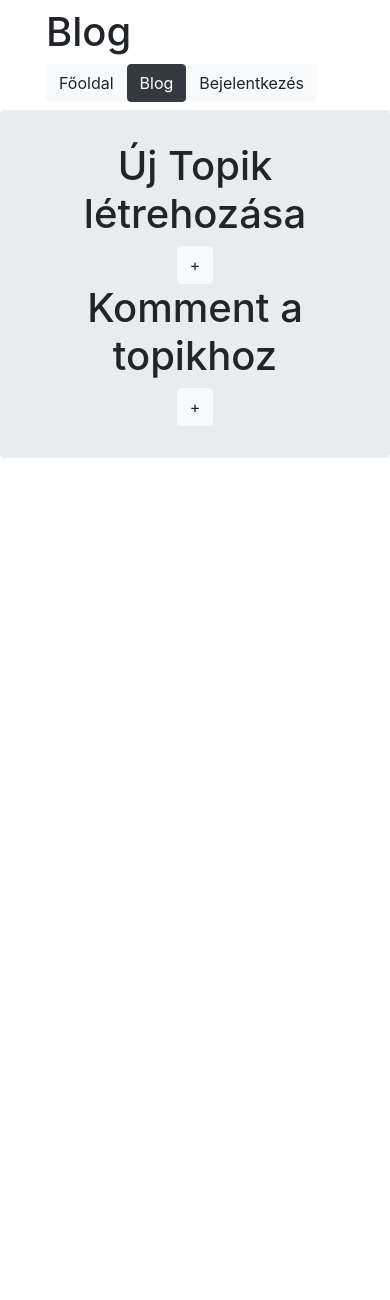
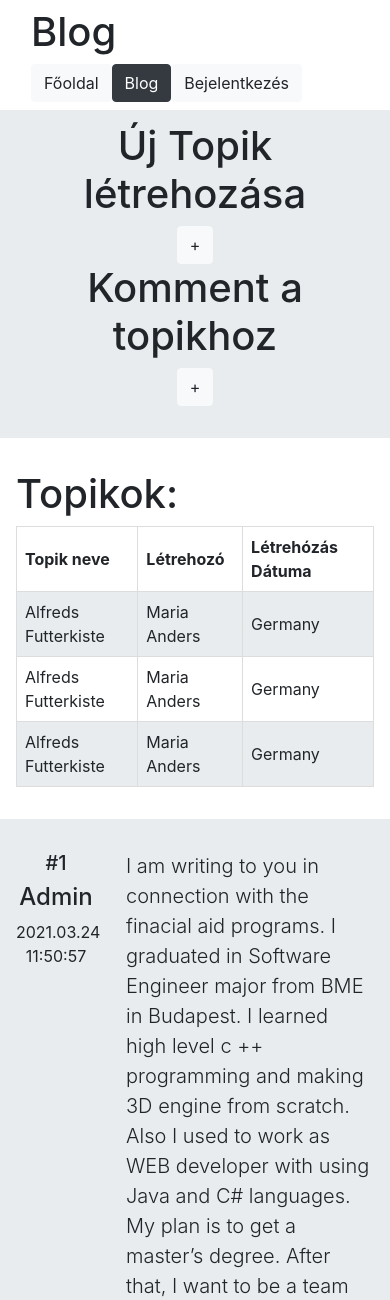
Before and after one commit to LoganFry24/PHP-Blog, a PHP site: page /blog.html in a window 390 px wide. Shown: the top 1300 px of the page. Before the commit the page ends 458 px from the top, so only its background shows below. Run offline with PHP 8.4, Linux system fonts and the light colour scheme.

Commit message:
Responsive update

```diff
--- a/blog.html
+++ b/blog.html
@@ -10,8 +10,10 @@
   <script src="https://ajax.googleapis.com/ajax/libs/jquery/3.5.1/jquery.min.js"></script>
   <script src="https://cdnjs.cloudflare.com/ajax/libs/popper.js/1.16.0/umd/popper.min.js"></script>
   <script src="https://maxcdn.bootstrapcdn.com/bootstrap/4.5.2/js/bootstrap.min.js"></script>
-  <script>
+  <script src="title.js"></script>
+  <script type="text/javascript">
   $(document).ready(function(){
+    //$("#test").hide();
     $("#tname").hide();
     $("#make").hide();
     $("#comment").hide();
@@ -52,10 +54,10 @@
   </script>
 </head>
 <body>
-<div class="container">
-  <nav class="navbar navbar-default">
-    <div class="container">
-    <div class="navbar-header">
+<div class="container" style="background: white; margin-bottom: 0;">
+  <nav class="navbar navbar-default fixed-top" style="background: white; margin-bottom: 0;">
+    <div class="container" style="background: white; margin-bottom: 0;">
+    <div class="navbar-header" id="head">
       <h1>Blog</h1>
     </div>
     <div>
@@ -69,7 +71,15 @@
     </div>
   </nav>
 </div>
-<div class="jumbotron text-center container-fluid background">
+<!-- welcome mezö-->
+<div class="content" style="margin-bottom: 0;">
+<div class="jumbotron text-center max" id="welcome" style="margin-bottom: 0; border-radius: 0px;">
+  <h1>Üdv a blogon!</h1>
+  <p>Ha hozzá szeretnél szólni, akkor először jelentkezz be, vagy regisztrálj!</p>
+  <a type="button" class="btn btn-success" href="signin.html">Bejelentkezés</a>
+  <a type="button" class="btn btn-dark" href="blog.html">Regisztráció</a>
+</div>
+<div class="jumbotron text-center container-fluid background" style="margin-bottom: 0; border-radius: 0px;" id="test">
 <div class="blog-form" >
   <h1>Új Topik létrehozása</h1>
   <div id="message"></div>
@@ -83,5 +93,42 @@
   <button type="button" class="btn btn-light" id="commit">Küldés</button>
 </div>
 </div>
+<div class="jumbotron" style="display: table; width: 100%; background: white; margin-bottom: 0; border-radius: 0px;">
+  <h1>Topikok:</h1>
+  <table>
+  <tr>
+    <th>Topik neve</th>
+    <th>Létrehozó</th>
+    <th>Létrehózás Dátuma</th>
+  </tr>
+  <tr>
+    <td>Alfreds Futterkiste</td>
+    <td>Maria Anders</td>
+    <td>Germany</td>
+  </tr>
+  <tr>
+    <td>Alfreds Futterkiste</td>
+    <td>Maria Anders</td>
+    <td>Germany</td>
+  </tr>
+  <tr>
+    <td>Alfreds Futterkiste</td>
+    <td>Maria Anders</td>
+    <td>Germany</td>
+  </tr>
+</table>
+</div>
+<div class="jumbotron" style="display: table; width: 100%; margin-bottom: 0; border-radius: 0px;">
+  <div class="info"> <h5>#1</h5> <h4>Admin</h4> <p>2021.03.24 11:50:57</p></div>
+    <div class="com">
+        <p class="lead">I am writing to you in connection with the finacial aid programs. I graduated in Software Engineer major from BME in Budapest. I learned high level c ++ programming and making 3D engine from scratch. Also I used to work as WEB developer with using Java and C# languages. My plan is to get a master’s degree. After that, I want to be a team leader at a big game development company, but I do not enough work experience yet.  In San Francisco and in Los Angeles, I have found college where I can master this profession.
+The problem is, I do not have enough money to allow this dream for myself. It is more expensive than I thought. In my opinion, student loans are traps. So I need another solution like a scholarship, if it is possible.
+I assume my last resort is to ask you about this opportunity. I would appreciate it if you could tell me how I could get a scholarship.
+I am avaliable at this email address: random@gmail.com.
+I look forward to your reply.
+</p>
+    </div>
+</div>
+</div>
 </body>
 </html>
--- a/comment.php
+++ b/comment.php
@@ -7,7 +7,7 @@
 $content=$_POST['c'];
 echo $date;
 //targeting rendszer jquery megadja  acommentet és a topik nevet a php pedig megkeresi a comment databaset uj rekorot csinál és ifrssit a a tpok rekorjában comments-et +1 -el
-$target="11_table";
+$target="1_table";
 if($result=mysqli_query($db, "SELECT comments FROM topik WHERE database_id = '$target'") or die ('<div class="error">Hiba az adatbázis hitelesítésében!</div>'))
 {
   if(mysqli_num_rows($result)!=1){
--- a/create.php
+++ b/create.php
@@ -34,7 +34,7 @@
     $did=$id."_table";
     $up="UPDATE topik SET database_id='$did' WHERE id='$id'";
     mysqli_query($db,$up) or die ('<div class="error">Hiba!'.$db->error.'</div>');
-    $create="CREATE TABLE IF NOT EXISTS ".$did." (`id` INT(6) UNSIGNED AUTO_INCREMENT PRIMARY KEY, `date` datetime NOT NULL, `name` text COLLATE utf8mb4_hungarian_ci NOT NULL, `text` text COLLATE utf8mb4_hungarian_ci NOT NULL)";
+    $create="CREATE TABLE IF NOT EXISTS ".$did." (`id` INT(11) UNSIGNED AUTO_INCREMENT PRIMARY KEY, `date` datetime NOT NULL, `name` text(11) COLLATE utf8mb4_hungarian_ci NOT NULL, `text` text COLLATE utf8mb4_hungarian_ci NOT NULL)";
     $db->query($create) or die ('<div class="error">Hiba!:'.$create.'</div>');
     echo "Topik létrehozva!";
   }
--- a/style.css
+++ b/style.css
@@ -1,9 +1,24 @@
+table {
+  width: 100%;
+}
+td, th {
+  border: 1px solid #dddddd;
+  text-align: left;
+  padding: 8px;
+}
+
+tr:nth-child(even) {
+  background-color: rgb(233, 236, 239);
+}
+.content {
+  padding-top: 90px;
+}
 .global-container {
   height: 100%;
   display: flex;
   align-items: center;
   justify-content: center;
-  padding-top: 150px;
+  padding-top: 70px;
   font-size: 14px;
   margin-top: 30px;
 }
@@ -33,6 +48,24 @@
   margin-bottom: 15px;
   margin-top: 10px;
 }
-.blog-form {
+.info {
+  text-align: center;
+  float: left;
+  max-width: 80px;
+  display: table-cell;
+  vertical-align: top;
+  margin-right: 30px;
+}
+.com{
+  text-align: left;
+  float: center;
+  display: table-cell;
+  vertical-align: top;
 
 }
+.index {
+  text-align: center;
+  float: center;
+  display: table-cell;
+  vertical-align: top;
+}
--- /dev/null
+++ b/title.js
@@ -0,0 +1,26 @@
+$("#head").show();
+
+$(window).on('scroll', function() {
+  var w=window.innerWidth;
+  if($(window).scrollTop() && w<500)
+  {
+    $("#head").hide(100);
+  }
+  else {
+      $("#head").show();
+  }
+  $(window).resize(function()
+  {
+    w=window.innerWidth;
+    if($(window).scrollTop() && w<500)
+    {
+      $("#head").hide(10000);
+    }
+    else {
+        $("#head").show();
+    }
+  });
+});
+$(document).ready(function(){
+  $("#welcome").hide();
+  });
```
Also changed, not shown: index.html (+30 -20 lines), login.php (+8 -5 lines), registration.php (+22 -16 lines), signin.html (+14 -6 lines).
